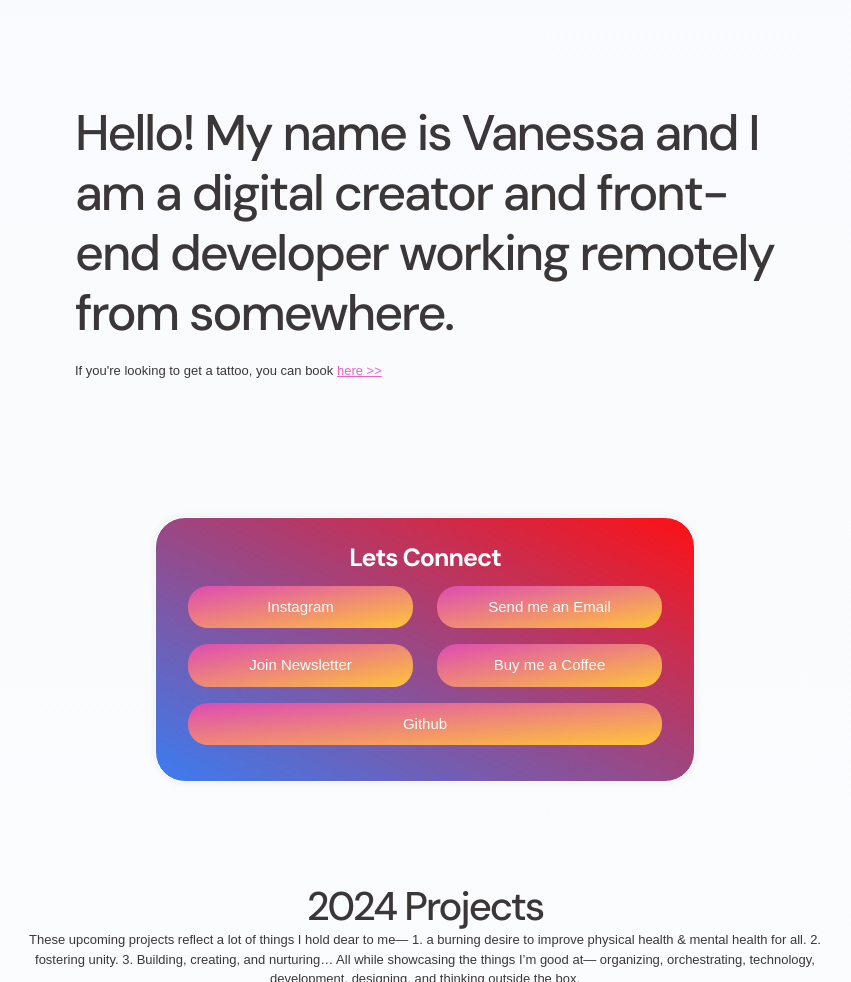
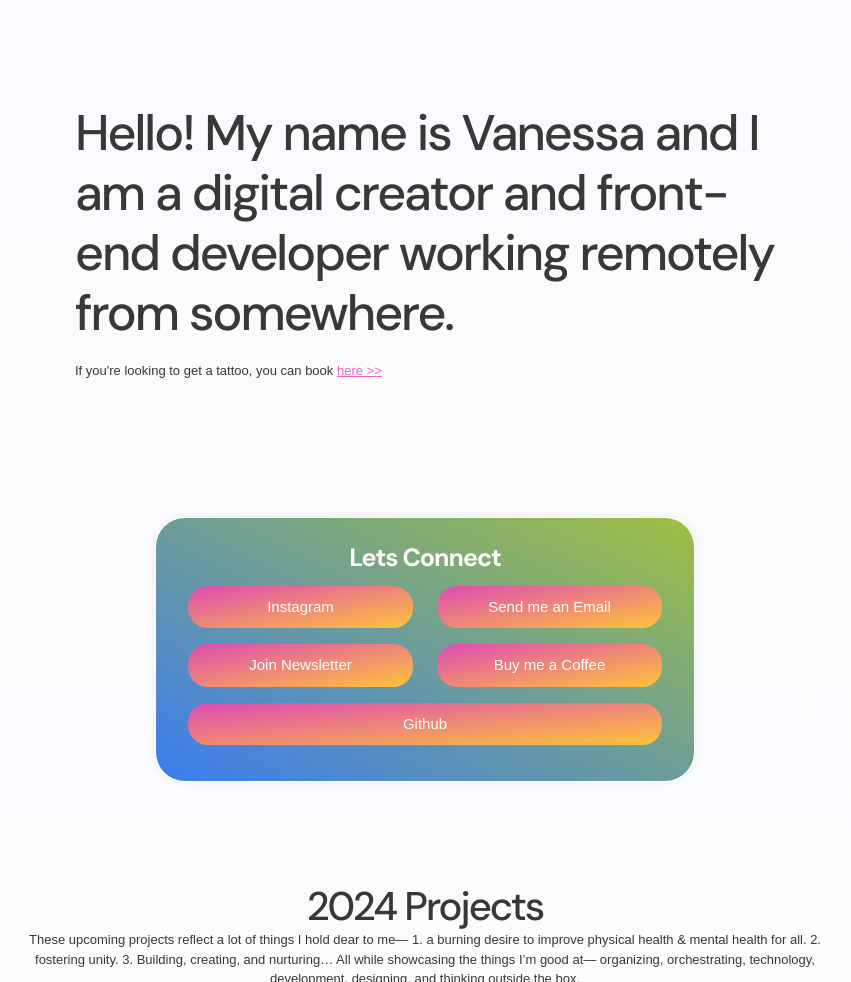
Before and after one commit to nessasaddi/http-www.vanessadvnci.io, a plain HTML site: page home.html in a window 1280 px wide. Shown: the part 221-1203 px from the top of the page, without its empty margins (215-1066 px from the left). Drawn offline with nearby package versions, Linux system fonts and the light colour scheme; a web font is replaced by a local one.

Commit message:
Update style.css

```diff
--- a/style.css
+++ b/style.css
@@ -95,7 +95,7 @@ p {
 }
 
 .contactmetext {
-    background: linear-gradient(to top right, #3B7CF1, #FD1115);
+    background: linear-gradient(to top right, #3B7CF1, #9FBF41);
     box-shadow: 0 0 10px rgba(0, 0, 0, 0.068);
     border-radius: 30px;
     text-align: center;
@@ -125,6 +125,7 @@ p {
     padding: 10px;
     font-family: 'Palanquin', sans-serif;
     font-size: 15px;
+    font-weight: 500;
     color: #ffffff;
 }
 .contactmetext a {
```
